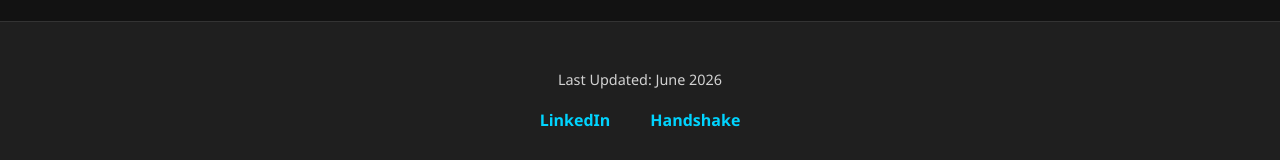
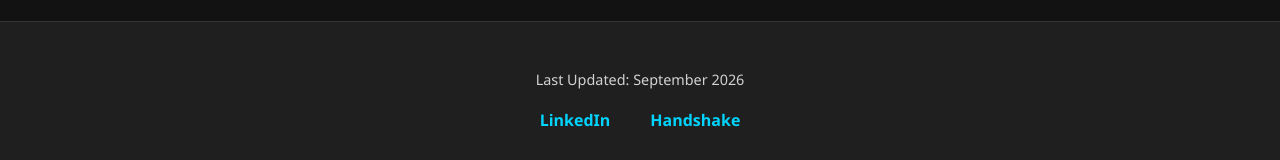
Before and after one commit to NoahCJames/NoahCJames.github.io, a React (Create React App) app: page / in a window 1280 px wide. Shown: the part 755-915 px from the top of the page. Built offline with nearby package versions, Linux system fonts and the light colour scheme.

Commit message:
Changed Last Updated Date

```diff
--- a/src/components/Footer.js
+++ b/src/components/Footer.js
@@ -4,7 +4,7 @@ import './Footer.css';
 function Footer() {
   return (
     <footer className="main-footer">
-      <p>Last Updated: June 2026</p>
+      <p>Last Updated: September 2026</p>
       <div className="social-links">
         <a
           href="https://www.linkedin.com/in/noah-james-b90127321/"
```
